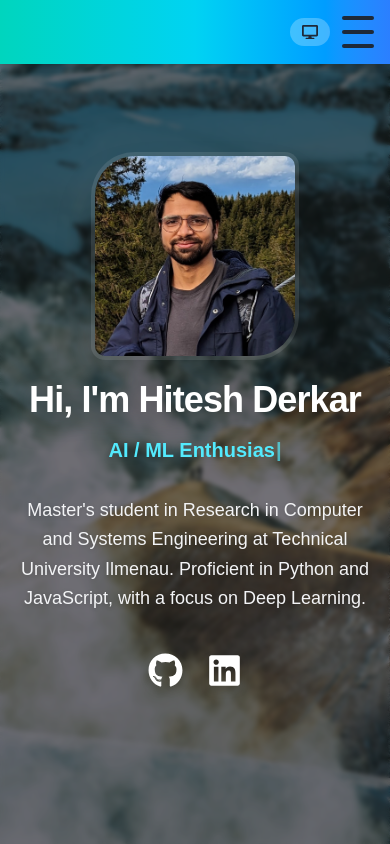
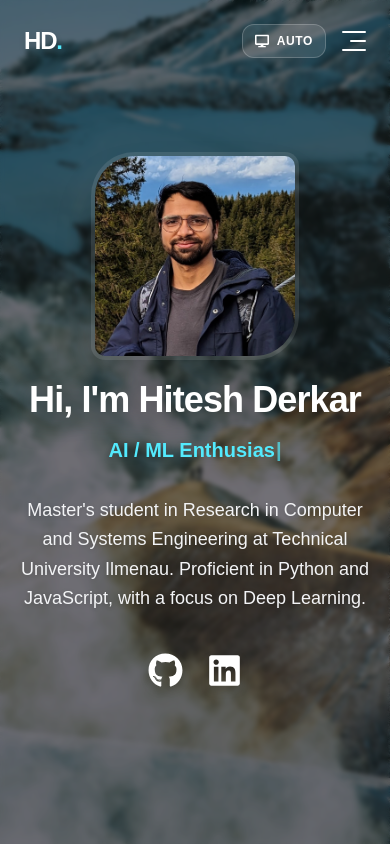
Before and after one commit to hiteshd987/Portfolio, a Next.js app: page / in a window 390 px wide. Shown: the top 844 px of the page. Built offline with nearby package versions, Linux system fonts and the light colour scheme.

Commit message:
changes in navbar

```diff
--- a/src/components/Navbar.js
+++ b/src/components/Navbar.js
@@ -8,33 +8,52 @@ import { useTheme } from "./ThemeContext";
 
 export default function Navbar() {
   const [scrolled, setScrolled] = useState(false);
+  const { resolved } = useTheme();
   const sections = ["profile", "projects", "timeline", "skills"];
 
   useEffect(() => {
-    const handleScroll = () => setScrolled(window.scrollY > 50);
+    const handleScroll = () => {
+      // THE FIX: Instead of 50px, we check if we've scrolled past ~90% of the viewport height.
+      // This ensures the color only changes as you leave the Profile background image.
+      const threshold = window.innerHeight * 0.9;
+      setScrolled(window.scrollY > threshold);
+    };
+
     window.addEventListener("scroll", handleScroll);
     return () => window.removeEventListener("scroll", handleScroll);
   }, []);
 
+  // Text color stays white with a shadow while on the Profile image.
+  // Once we hit Projects, it becomes dark in light mode or stays white in dark mode.
+  const linkTextColor = scrolled
+    ? "text-gray-800 dark:text-gray-100 hover:text-cyan-600 dark:hover:text-cyan-400"
+    : "text-white hover:text-cyan-200 drop-shadow-lg";
+
   return (
     <motion.nav
-      className="fixed w-full z-50 bg-gradient-to-r from-teal-400 via-cyan-400 to-blue-500 bg-opacity-80 backdrop-blur-md shadow-md transition-all duration-500"
+      className={`fixed w-full z-50 transition-all duration-700
+        ${scrolled
+          ? "bg-white/40 dark:bg-black/40 backdrop-blur-xl py-3 shadow-sm border-b border-gray-200/20"
+          : "bg-transparent py-6"
+        }`}
       initial={{ y: -80, opacity: 0 }}
       animate={{ y: 0, opacity: 1 }}
       transition={{ duration: 0.5 }}
     >
-      <div className="container mx-auto flex justify-between items-center p-4 md:px-8">
+      <div className="container mx-auto flex justify-between items-center px-6 md:px-12">
+        {/* Logo */}
+        <Link to="profile" smooth={true} className="cursor-pointer">
+          <motion.h1
+            className={`font-bold text-2xl tracking-tighter transition-colors duration-500
+              ${scrolled ? "text-cyan-600 dark:text-cyan-400" : "text-white drop-shadow-md"}`}
+            whileHover={{ scale: 1.05 }}
+          >
+            HD<span className={scrolled ? "text-gray-900 dark:text-white" : "text-cyan-300"}>.</span>
+          </motion.h1>
+        </Link>
 
-        {/* Logo */}
-        <motion.h1
-          className="font-bold text-2xl text-transparent bg-clip-text bg-gradient-to-r from-purple-500 to-pink-500 cursor-pointer"
-          whileHover={{ scale: 1.1 }}
-        >
-          {/* Portfolio */}
-        </motion.h1>
-
-        {/* Desktop Links + Theme Toggle */}
-        <div className="hidden md:flex items-center space-x-6 font-medium">
+        {/* Desktop Links */}
+        <div className="hidden md:flex items-center space-x-8 font-semibold">
           {sections.map((section) => (
             <Link
               key={section}
@@ -42,27 +61,30 @@ export default function Navbar() {
               smooth={true}
               duration={500}
               offset={-70}
-              className="cursor-pointer relative group text-gray-800 hover:text-white transition-colors duration-300"
+              className={`cursor-pointer relative group transition-colors duration-500 ${linkTextColor}`}
             >
               {section.charAt(0).toUpperCase() + section.slice(1)}
-              <span className="absolute left-0 -bottom-1 w-0 h-1 bg-white rounded-full transition-all group-hover:w-full" />
+              <span className={`absolute left-0 -bottom-1 h-0.5 rounded-full transition-all group-hover:w-full
+                ${scrolled ? "bg-cyan-500" : "bg-white"}`}
+                style={{ width: '0%' }}
+              />
             </Link>
           ))}
-          <ThemeToggle />
+          <ThemeToggle scrolled={scrolled} />
         </div>
 
-        {/* Mobile: Theme Toggle + Hamburger */}
-        <div className="flex md:hidden items-center space-x-3">
-          <ThemeToggle />
-          <MobileMenu sections={sections} />
+        {/* Mobile View */}
+        <div className="flex md:hidden items-center space-x-4">
+          <ThemeToggle scrolled={scrolled} />
+          <MobileMenu sections={sections} scrolled={scrolled} />
         </div>
       </div>
     </motion.nav>
   );
 }
 
-/* ── Theme Toggle ────────────────────────────────── */
-function ThemeToggle() {
+/* ── Theme Toggle (Responsive Design) ──────────────── */
+function ThemeToggle({ scrolled }) {
   const { theme, setTheme } = useTheme();
 
   const cycle = () => {
@@ -71,48 +93,51 @@ function ThemeToggle() {
   };
 
   const config = {
-    system: { icon: <FaDesktop size={16} />, label: "Auto",  tip: "Following system theme — click for Light" },
-    light:  { icon: <FaSun    size={16} />, label: "Light", tip: "Light mode — click for Dark" },
-    dark:   { icon: <FaMoon   size={16} />, label: "Dark",  tip: "Dark mode — click for Auto" },
+    system: { icon: <FaDesktop size={14} />, label: "Auto" },
+    light:  { icon: <FaSun    size={14} />, label: "Light" },
+    dark:   { icon: <FaMoon   size={14} />, label: "Dark" },
   };
 
-  const { icon, label, tip } = config[theme] ?? config.system;
+  const { icon, label } = config[theme] ?? config.system;
 
   return (
     <button
       onClick={cycle}
-      title={tip}
-      className="flex items-center gap-1.5 px-3 py-1.5 rounded-full
-                 bg-white/25 hover:bg-white/40 text-gray-800
-                 text-sm font-medium transition-all duration-200 select-none"
+      className={`flex items-center gap-2 px-3 py-2 rounded-xl transition-all duration-300 border
+        ${scrolled
+          ? "bg-cyan-500/10 border-cyan-500/20 text-cyan-600 dark:text-cyan-400"
+          : "bg-white/10 border-white/20 text-white hover:bg-white/20"
+        } text-xs font-bold uppercase tracking-wider`}
     >
       {icon}
-      <span className="hidden lg:inline">{label}</span>
+      <span>{label}</span>
     </button>
   );
 }
 
-/* ── Mobile Hamburger ────────────────────────────── */
-function MobileMenu({ sections }) {
+/* ── Mobile Menu ─────────────────────────────────── */
+function MobileMenu({ sections, scrolled }) {
   const [open, setOpen] = useState(false);
 
+  // Hamburger lines adapt their color to the background
+  const burgerColor = scrolled || open ? "bg-gray-800 dark:bg-white" : "bg-white";
+
   return (
-    <div>
+    <div className="relative">
       <button
         onClick={() => setOpen(!open)}
-        className="flex flex-col w-8 h-8 justify-between items-center focus:outline-none"
+        className="flex flex-col w-6 h-5 justify-between items-end focus:outline-none z-50 relative"
       >
-        <span className={`h-1 w-full bg-gray-800 rounded-lg transform transition-all duration-300 ${open ? "rotate-45 translate-y-3" : ""}`} />
-        <span className={`h-1 w-full bg-gray-800 rounded-lg transition-all duration-300 ${open ? "opacity-0" : ""}`} />
-        <span className={`h-1 w-full bg-gray-800 rounded-lg transform transition-all duration-300 ${open ? "-rotate-45 -translate-y-3" : ""}`} />
+        <span className={`h-0.5 rounded-full transition-all duration-300 ${open ? "w-full rotate-45 translate-y-2" : "w-full"} ${burgerColor}`} />
+        <span className={`h-0.5 rounded-full transition-all duration-300 ${open ? "opacity-0" : "w-2/3"} ${burgerColor}`} />
+        <span className={`h-0.5 rounded-full transition-all duration-300 ${open ? "w-full -rotate-45 -translate-y-2.5" : "w-full"} ${burgerColor}`} />
       </button>
 
       {open && (
         <motion.div
-          initial={{ opacity: 0, y: -20 }}
+          initial={{ opacity: 0, y: -10 }}
           animate={{ opacity: 1, y: 0 }}
-          exit={{ opacity: 0, y: -20 }}
-          className="absolute right-4 top-16 bg-gradient-to-r from-blue-400 to-purple-500 rounded-xl shadow-xl flex flex-col space-y-4 p-6 text-white font-medium"
+          className="absolute right-0 top-12 w-56 bg-white/90 dark:bg-gray-900/90 backdrop-blur-xl border border-gray-200 dark:border-gray-800 rounded-2xl shadow-2xl p-3 z-40"
         >
           {sections.map((section) => (
             <Link
@@ -122,7 +147,7 @@ function MobileMenu({ sections }) {
               duration={500}
               offset={-70}
               onClick={() => setOpen(false)}
-              className="cursor-pointer hover:scale-105 transition-transform"
+              className="block w-full text-left py-3 px-4 text-gray-800 dark:text-gray-200 hover:bg-cyan-500/10 hover:text-cyan-600 rounded-xl font-medium transition-colors"
             >
               {section.charAt(0).toUpperCase() + section.slice(1)}
             </Link>
```
